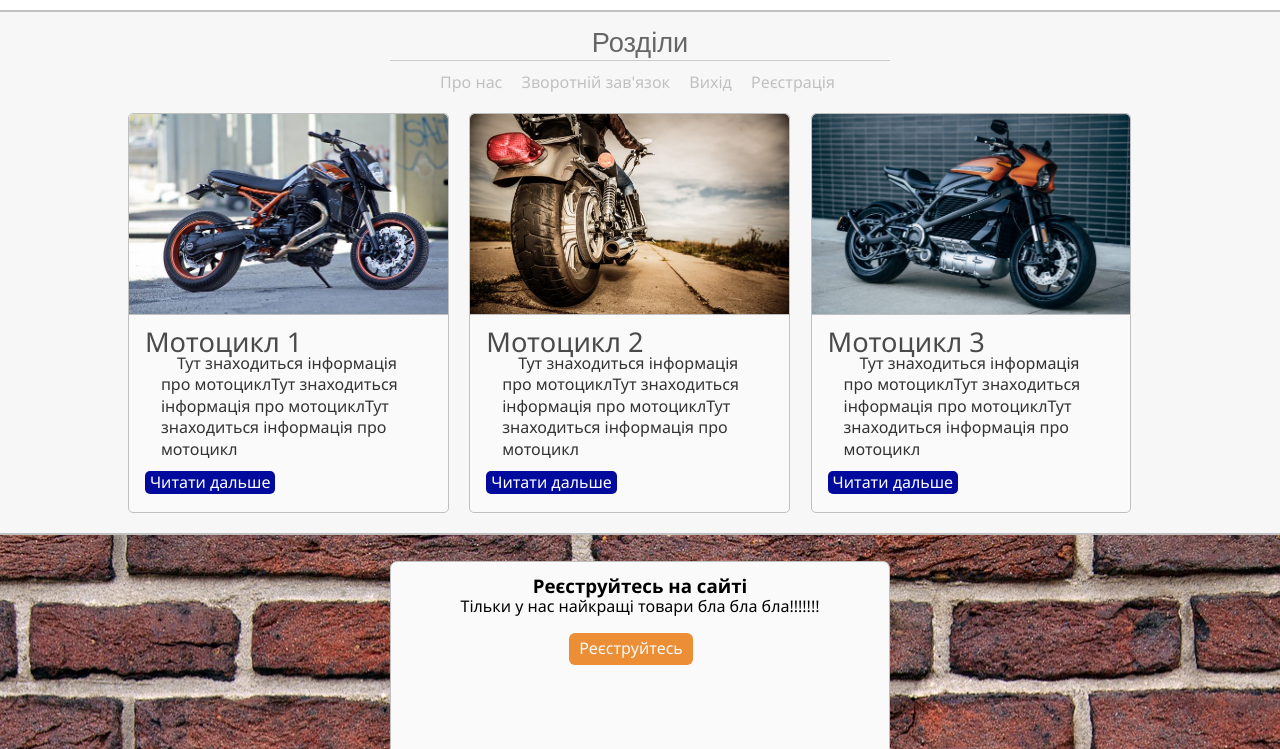
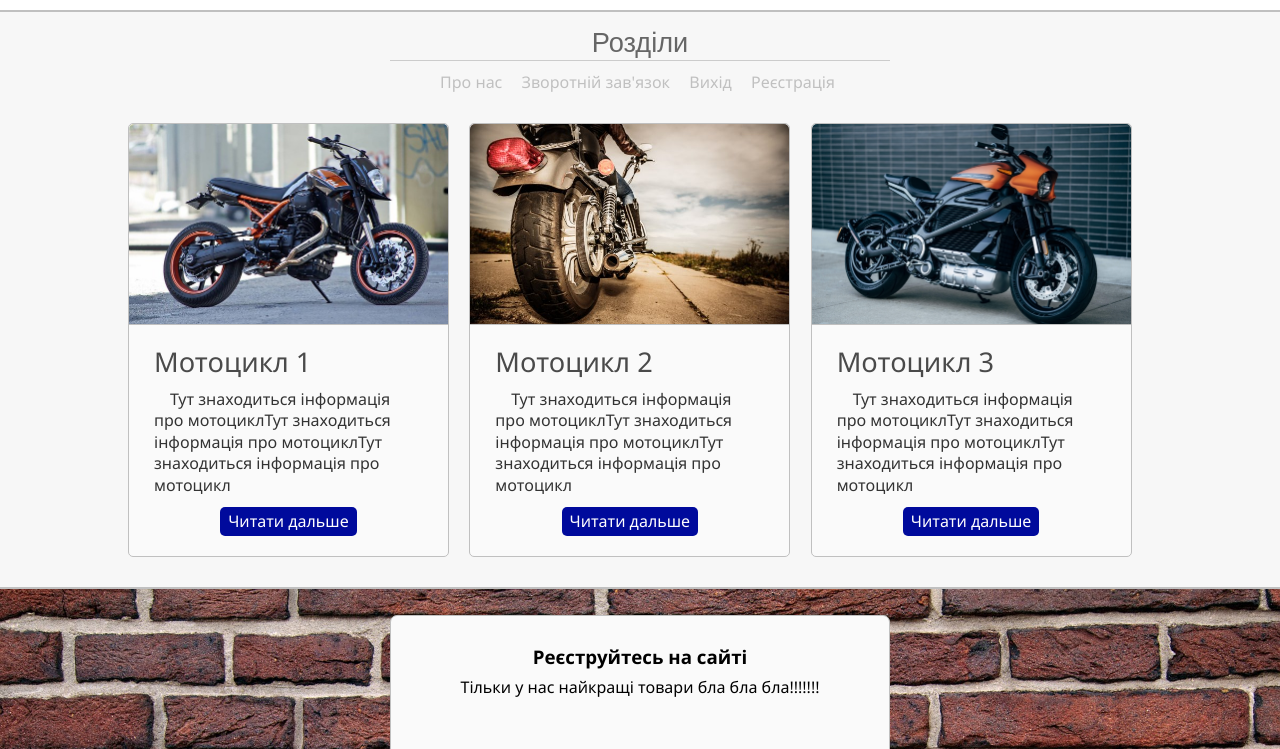
Before and after one commit to vitaliksmile/gittest, a plain HTML site: page index.html in a window 1280 px wide. Shown: the part 47-796 px from the top of the page. Drawn offline with Linux system fonts and the light colour scheme.

Commit message:
Style fixes

```diff
--- a/css/style.css
+++ b/css/style.css
@@ -1,41 +1,50 @@
-*{
+* {
     margin: 0;
     padding: 0;
     outline: none;
 }
-html{
+
+html {
     height: 100%;
 }
-body{
+
+body {
     width: 100%;
     height: 100%;
     color: #333;
     background: #f7f7f7;
     font-size: 1em;
-    font-family: "Segoe UI", sans-serif ;
+    font-family: "Segoe UI", sans-serif;
     line-height: 135%;
 }
-a{
+
+a {
     color: silver;
     text-decoration: none;
-    -moz-transition: all.6s ease;
-    -webkit-transition: all.6s ease;
-    -ms-transition: all.6s ease;
+    -moz-transition: all .6s ease;
+    -webkit-transition: all .6s ease;
+    -ms-transition: all .6s ease;
 }
-a:hover{
+
+a:hover {
     color: #000a9c;
     text-decoration: none;
-     -moz-transition: all.6s ease;
-     -webkit-transition: all.6s ease;
-     -ms-transition: all.6s ease;
+    -moz-transition: all .6s ease;
+    -webkit-transition: all .6s ease;
+    -ms-transition: all .6s ease;
 }
- a:active{ color:#8ce4a6}
- img{
+
+a:active {
+    color: #8ce4a6
+}
+
+img {
     max-width: 100%;
     height: auto;
-     width: auto\9;
+    width: auto \9;
 }
- hr{
+
+hr {
     display: block;
     border: 0;
     height: 1px;
@@ -43,34 +52,55 @@ a:hover{
     padding: 0;
 
 }
- .left{float: left;}
- .right{float: right;}
- .clear{clear: both;}
+
+.left {
+    float: left;
+}
+
+.right {
+    float: right;
+}
+
+.clear {
+    clear: both;
+}
+
 /* selection Block */
- ::selection {background: #ec5c5c;color: #fff;}
- ::-moz-selection {background: #ec5c5c;color: #fff;}
+::selection {
+    background: #ec5c5c;
+    color: #fff;
+}
 
-header, footer{
+::-moz-selection {
+    background: #ec5c5c;
+    color: #fff;
+}
+
+header, footer {
     width: 98%;
     background-color: #fff;
     float: left;
 
 }
-header{
-    border-bottom: 2px solid silver ;
+
+header {
+    border-bottom: 2px solid silver;
     padding: 1%;
 }
-#logo{
+
+#logo {
     font-size: 2em;
     font-family: Comic Sans MS, sans-serif;
     color: silver;
 }
-.contact{
+
+.contact {
     font-size: 1.5em;
     font-family: Comic Sans MS, sans-serif;
     margin-left: 10px;
 }
-input[type=text].field{
+
+input[type=text].field {
     border-radius: 5px;
     border: 2px solid silver;
     padding: 5px;
@@ -98,71 +128,113 @@ input[type=text].field:focus{border: 2px solid #000a9c}
     }
     /* Основні стилі для сайту */
 #wrapper{
-    float: left;
     width: 100%;
     margin-top: 20px;
+    display: flex;
+    flex-direction: column;
+    align-items: center;
 }
-#wrapper #articles{
-    float: left;
+
+#wrapper.wrapper-articles {
     width: 80%;
-    margin-left: 10%;
+    float: none;
+    display: flex;
+    justify-content: center;
+    align-items: center;
 }
-#wrapper #articles article{
+
+#wrapper .articles {
+    width: 80%;
+    display: flex;
+    justify-content: center;
+    align-items: center;
+    flex-wrap: wrap;
+}
+
+#wrapper .articles article {
     float: left;
     border: 1px solid silver;
     box-sizing: border-box;
     border-radius: 5px;
     background-color: #fafafa;
     min-height: 400px;
+    margin-top: 10px;
+    margin-bottom: 10px;
 }
-@media(min-width: 700px){
-#wrapper #articles article{
+
+@media (min-width: 700px) {
+    #wrapper .articles article {
         width: 31.3333%;
         margin-right: 2%;
-}}
-@media(max-width: 899px) and (min-width: 700px) {
-    #wrapper #articles article{
+    }
+}
+
+@media (max-width: 899px) and (min-width: 700px) {
+    #wrapper .articles article {
         width: 80%;
         margin-left: 10%;
         margin-bottom: 10px;
-    }}
-@media(max-width: 699px){
-    #wrapper #articles article{
+    }
+}
+
+@media (max-width: 699px) {
+    #wrapper .articles article {
         width: 100%;
         margin-bottom: 10px;
-    }}
-#wrapper #articles article img{
+    }
+}
+
+#wrapper .articles article img {
     width: 100%;
     height: 200px;
     border-radius: 5px 5px 0px 0px;
     border-bottom: 1px solid silver;
     margin-bottom: 10px;
+    object-fit: cover;
 }
-#wrapper #articles article h2{
-    width: 90%;
-    margin-left: 5%;
+
+#wrapper .articles article .description {
+    display: flex;
+    flex-direction: column;
+    justify-content: center;
+    align-items: center;
+    height: 100%;
+    padding: 10px 25px;
+}
+
+#wrapper .articles article .description h2 {
+    width: 100%;
     font-weight: normal;
     font-size: 1.7em;
     color: #4a4a4a;
+    text-align: left;
 }
-#wrapper #articles article p{
-    width: 80%;
-    margin-left: 10%;
+
+#wrapper .articles article .description p {
+    width: 100%;
     text-indent: 1em;
+    margin-top: 16px;
+    text-align: left;
 }
-#wrapper #articles article a{
-    padding: 1px 5px;
-    background-color:#000a9c;
-    margin-left: 5%;
+
+#wrapper .articles article .description a {
+    padding: 4px 8px;
+    background-color: #000a9c;
     border-radius: 5px;
     color: #fff;
     float: left;
     margin-top: 10px;
     margin-bottom: 10px;
 }
-#wrapper #articles article a:hover{
+
+#wrapper .articles article a:hover {
     background-color: rgb(26, 182, 26);
 }
+
+#wrapper .banner {
+    width: 100%;
+}
+
 /* Стилі для сторінки " ПРо нас"*/
 #about_us {
     width: 60%;
@@ -173,7 +245,8 @@ input[type=text].field:focus{border: 2px solid #000a9c}
     box-sizing: border-box;
     padding: 1%;
 }
-#columRight{
+
+#columRight {
     width: 30%;
     float: left;
     margin-left: 5%;
@@ -183,18 +256,21 @@ input[type=text].field:focus{border: 2px solid #000a9c}
     box-sizing: border-box;
     padding: 1%;
 }
+
 /* Стилі для форми */
-form{
+form {
     width: 60%;
     margin-left: 20%;
     float: left;
 }
- form label{
+
+form label {
     float: left;
     width: 100%;
     margin-bottom: 10px;
 }
- form input{
+
+form input {
     border-radius: 5px;
     border: 2px solid silver;
     padding: 5px;
@@ -204,8 +280,12 @@ form{
     background-color: #fafafa;
     margin-bottom: 10px;
 }
-form input:focus{border: 2px solid #000a9c}
-form textarea{
+
+form input:focus {
+    border: 2px solid #000a9c
+}
+
+form textarea {
     width: 60%;
     float: left;
     clear: both;
@@ -215,7 +295,8 @@ form textarea{
     padding: 10px;
     font-size: 1.7em;
 }
-form #send{
+
+form #send {
     float: left;
     padding: 10px;
     background-color: rgb(219, 41, 41);
@@ -225,11 +306,13 @@ form #send{
     font-size: 2em;
     color: #fff;
 }
-form #send:hover{
+
+form #send:hover {
     background-color: rgb(34, 228, 27);
 }
+
 /* Центральний блок нашого скайту */
-#main_soc_block{
+#main_soc_block {
     width: 100%;
     padding: 2% 0;
     border-bottom: 2px solid silver;
@@ -238,50 +321,63 @@ form #send:hover{
     float: left;
     background: url(../img/background.jpg) repeat-x center 0;
     height: 200px;
+    background-size: cover;
 }
-#main_soc_block_in{
+
+#main_soc_block_in {
+    height: 200px;
+    width: 500px;
+    max-width: 98%;
+    padding: 30px 15px;
+    display: flex;
+    flex-direction: column;
+    align-items: center;
+
     text-align: center;
-    padding: 1%;
     color: black;
-    height: 200px;
     background-color: #fafafa;
     border: 1px solid silver;
     box-sizing: border-box;
     border-radius: 7px;
-    width: 500px;
-    max-width: 98%;
 }
+
+#main_soc_block_in h3 {
+    margin-bottom: 10px;
+}
+
 #main_soc_block_in a {
     float: left;
     padding: 5px 10px;
     background-color: rgb(235, 142, 54);
     border-radius: 6px;
     color: #fafafa;
-    margin-left: 35%;
-margin-top: 15px;
+    margin-top: auto;
 }
 
 
-
 /* Стилі для футера */
-footer{
+footer {
     padding: 1%;
-    border-top: 2px solid silver ;
+    border-top: 2px solid silver;
     margin-top: 20px;
     padding-bottom: 2%;
 }
-footer img{
+
+footer img {
     float: left;
     margin-right: 5px;
 }
-#page-wrap:after{
+
+#page-wrap:after {
     content: "";
     display: block;
 }
-footer, #page-wrap:after{
+
+footer, #page-wrap:after {
     height: 10px;
 }
-#page-wrap{
+
+#page-wrap {
     min-height: 90%;
     margin-bottom: -10px;
 }
--- a/index.html
+++ b/index.html
@@ -15,9 +15,11 @@
 <div id="page-wrap">
   <header>
     <a href="index.html" title="На головну" id="logo">Test-Site</a><span class="contact"><a href="about.html"
-                    title="Інформація про нас">О нас</a></span><input type="text" class="field"
+                                                                                            title="Інформація про нас">О нас</a></span><input
+      type="text" class="field"
       placeholder="Давай помогу найти"><span class="right"><span class="contact"><a href="reg.html"
-                        title="Зареєструватись">Реєстрація</a></span><span class="contact"><a href="auth.html"
+                                                                                    title="Зареєструватись">Реєстрація</a></span><span
+      class="contact"><a href="auth.html"
                          title="Війти">Вход</a></span></span>
   </header>
   <div class="clear"><br></div>
@@ -33,30 +35,36 @@
     </div>
   </center>
   <div id="wrapper">
-            <div id="articles">
+    <div class="articles section-1">
       <article>
         <img src="img/dohan.jpg" alt="Зображення" title="Зображення">
+        <div class="description">
           <h2>Мотоцикл 1</h2>
           <p>Тут знаходиться інформація про мотоциклТут знаходиться інформація про мотоциклТут знаходиться
             інформація про мотоцикл</p>
           <a href="article.html" title="Подивитися статью">Читати дальше</a>
+        </div>
       </article>
       <article>
         <img src="img/harlik.jpg" alt="Зображення" title="Зображення">
+        <div class="description">
           <h2>Мотоцикл 2</h2>
           <p>Тут знаходиться інформація про мотоциклТут знаходиться інформація про мотоциклТут знаходиться
             інформація про мотоцикл</p>
           <a href="article.html" title="Подивитися статью">Читати дальше</a>
+        </div>
       </article>
       <article>
         <img src="img/moto.jpg" alt="Зображення" title="Зображення">
+        <div class="description">
           <h2>Мотоцикл 3</h2>
           <p>Тут знаходиться інформація про мотоциклТут знаходиться інформація про мотоциклТут знаходиться
             інформація про мотоцикл</p>
           <a href="article.html" title="Подивитися статью">Читати дальше</a>
+        </div>
       </article>
     </div>
-            <div class="clear">
+    <div class="banner">
       <div id="main_soc_block">
         <center>
           <div id="main_soc_block_in">
@@ -67,58 +75,68 @@
         </center>
       </div>
     </div>
-            <div id="articles">
+    <div class="articles articles-wrap-container">
       <article>
         <img src="img/dohan.jpg" alt="Зображення" title="Зображення">
+        <div class="description">
           <h2>Мотоцикл 1</h2>
           <p>Тут знаходиться інформація про мотоциклТут знаходиться інформація про мотоциклТут знаходиться
             інформація про мотоцикл</p>
           <a href="article.html" title="Подивитися статью">Читати дальше</a>
+        </div>
       </article>
       <article>
         <img src="img/harlik.jpg" alt="Зображення" title="Зображення">
+        <div class="description">
           <h2>Мотоцикл 2</h2>
           <p>Тут знаходиться інформація про мотоциклТут знаходиться інформація про мотоциклТут знаходиться
             інформація про мотоцикл</p>
           <a href="article.html" title="Подивитися статью">Читати дальше</a>
+        </div>
       </article>
       <article>
         <img src="img/moto.jpg" alt="Зображення" title="Зображення">
+        <div class="description">
           <h2>Мотоцикл 3</h2>
           <p>Тут знаходиться інформація про мотоциклТут знаходиться інформація про мотоциклТут знаходиться
             інформація про мотоцикл</p>
           <a href="article.html" title="Подивитися статью">Читати дальше</a>
+        </div>
       </article>
-            </div>
-            <div class="clear"><br></div>
-            <div id="articles">
       <article>
         <img src="img/dohan.jpg" alt="Зображення" title="Зображення">
+        <div class="description">
           <h2>Мотоцикл 1</h2>
           <p>Тут знаходиться інформація про мотоциклТут знаходиться інформація про мотоциклТут знаходиться
             інформація про мотоцикл</p>
           <a href="article.html" title="Подивитися статью">Читати дальше</a>
+        </div>
       </article>
       <article>
         <img src="img/harlik.jpg" alt="Зображення" title="Зображення">
+        <div class="description">
           <h2>Мотоцикл 2</h2>
           <p>Тут знаходиться інформація про мотоциклТут знаходиться інформація про мотоциклТут знаходиться
             інформація про мотоцикл</p>
           <a href="article.html" title="Подивитися статью">Читати дальше</a>
+        </div>
       </article>
       <article>
         <img src="img/moto.jpg" alt="Зображення" title="Зображення">
+        <div class="description">
           <h2>Мотоцикл 3</h2>
           <p>Тут знаходиться інформація про мотоциклТут знаходиться інформація про мотоциклТут знаходиться
             інформація про мотоцикл</p>
           <a href="article.html" title="Подивитися статью">Читати дальше</a>
+        </div>
       </article>
     </div>
   </div>
 </div>
 <footer>
   <span class="left">Всі права захищені &copy; 2021</span><span class="right">Соц. кнопки <img src="img/teleg.png"
-                title="Група в телеграмі" alt="Група в телеграмі"> </span>
+                                                                                               title="Група в телеграмі"
+                                                                                               alt="Група в телеграмі"> </span>
 </footer>
 
 </body>
```
Also changed, not shown: 1 other file. Lines whose indentation alone changed are shown as unchanged.
